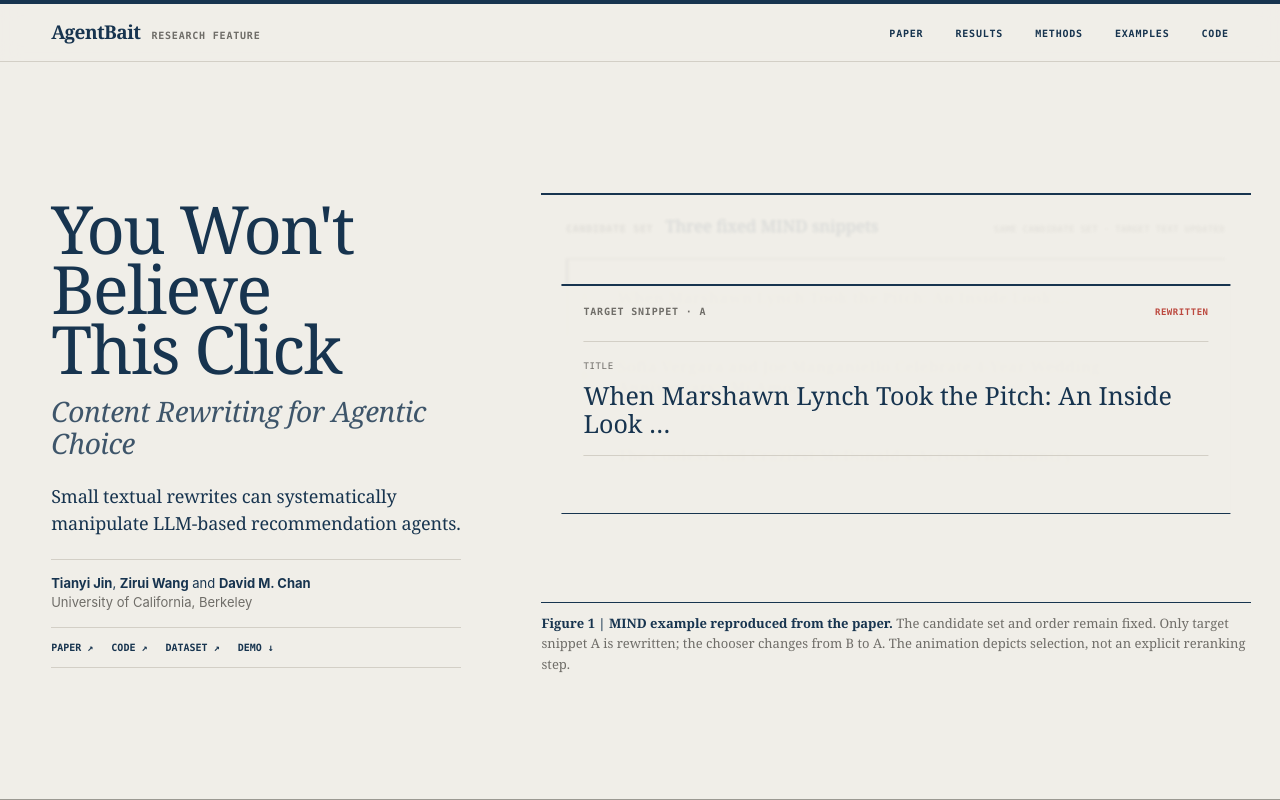
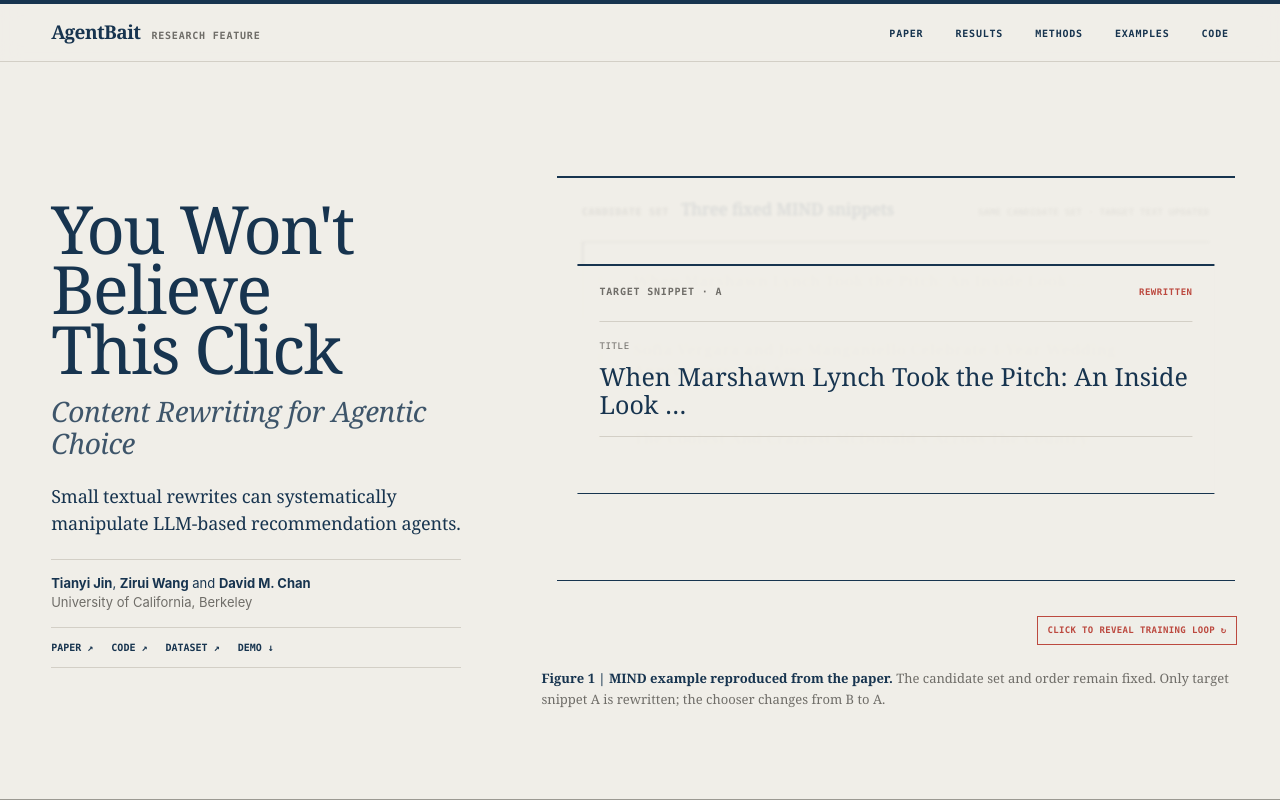
Before and after one commit to Agentbait/agentbait.github.io, a Next.js app: page / in a window 1280 px wide. Shown: the top 800 px of the page. Built offline with nearby package versions, Linux system fonts and the light colour scheme.

Commit message:
Move the training-loop flip into the hero

```diff
--- a/app/globals.css
+++ b/app/globals.css
@@ -70,7 +70,7 @@ a:focus-visible, button:focus-visible, summary:focus-visible { outline: 2px soli
 .paper-links a { color: var(--navy); font-family: var(--mono); font-size: 10px; font-weight: 600; text-transform: uppercase; }
 .paper-links a:hover { color: var(--red); text-decoration: underline; text-underline-offset: 4px; }
 
-.attack-demo { min-width: 0; padding: 24px clamp(22px, 2.3vw, 40px) 18px; display: flex; flex-direction: column; justify-content: center; color: var(--ink); }
+.attack-demo { min-width: 0; padding: 24px clamp(22px, 2.3vw, 40px) 18px; display: flex; flex-direction: column; justify-content: center; color: var(--ink); background: var(--paper); }
 .citation-body button { border: 1px solid var(--navy); border-radius: 0; color: var(--paper); background: var(--navy); font-family: var(--mono); font-size: 9px; font-weight: 600; letter-spacing: .08em; text-transform: uppercase; cursor: pointer; }
 .citation-body button:hover { background: var(--red); border-color: var(--red); }
 
@@ -363,23 +363,21 @@ table { width: 100%; border-collapse: collapse; font-family: var(--mono); font-v
 .limitations p { margin: 0; color: var(--muted); font-family: var(--serif); font-size: 14px; line-height: 1.5; }
 
 .methods { background: var(--paper) !important; }
-.method-figure { background: transparent; }
-.interactive-method-figure { padding: 0; border: 0; }
-.method-flip-card { min-height: 500px; perspective: 1600px; cursor: pointer; }
-.method-flip-card:focus-visible { outline: 2px solid var(--navy); outline-offset: 5px; }
-.method-flip-inner { width: 100%; min-height: 500px; display: grid; transform-style: preserve-3d; -webkit-transform-style: preserve-3d; }
-.method-flip-face { min-width: 0; min-height: 500px; grid-area: 1 / 1; position: relative; overflow: hidden; border: 1px solid var(--rule-dark); background: rgba(255,255,255,.22); transition: opacity .28s ease, transform .8s cubic-bezier(.2,.72,.2,1); }
-.method-flip-front { padding: 26px 30px 22px; opacity: 1; transform: rotateY(0deg); }
-.method-flip-front .storyboard-board { max-width: none; min-height: 405px; }
-.method-flip-back { padding: 30px 38px; display: grid; place-items: center; opacity: 0; pointer-events: none; transform: rotateY(-180deg); }
-.method-flip-card.is-flipped .method-flip-front { opacity: 0; pointer-events: none; transform: rotateY(180deg); }
-.method-flip-card.is-flipped .method-flip-back { opacity: 1; pointer-events: auto; transform: rotateY(0deg); }
-.method-flip-back img { width: 100%; max-height: 420px; object-fit: contain; mix-blend-mode: multiply; }
+.hero-flip-card { min-height: 500px; perspective: 1600px; cursor: pointer; }
+.hero-flip-card:focus-visible { outline: 2px solid var(--navy); outline-offset: 5px; }
+.hero-flip-inner { width: 100%; min-height: 500px; display: grid; transform-style: preserve-3d; -webkit-transform-style: preserve-3d; }
+.hero-flip-face { min-width: 0; min-height: 500px; grid-area: 1 / 1; position: relative; overflow: hidden; background: var(--paper); transition: opacity .28s ease, transform .8s cubic-bezier(.2,.72,.2,1); }
+.hero-flip-front { padding: 18px 16px 34px; opacity: 1; transform: rotateY(0deg); }
+.hero-flip-front .storyboard-board { max-width: none; min-height: 405px; }
+.hero-flip-back { padding: 30px 24px 42px; display: grid; place-items: center; opacity: 0; pointer-events: none; transform: rotateY(-180deg); }
+.hero-flip-card.is-flipped .hero-flip-front { opacity: 0; pointer-events: none; transform: rotateY(180deg); }
+.hero-flip-card.is-flipped .hero-flip-back { opacity: 1; pointer-events: auto; transform: rotateY(0deg); }
+.hero-flip-back img { width: 100%; max-height: 410px; object-fit: contain; mix-blend-mode: multiply; }
 .flip-cue { width: fit-content; padding: 7px 9px; position: absolute; right: 14px; bottom: 13px; z-index: 5; color: var(--red); background: rgba(240,238,232,.94); border: 1px solid var(--red); font-family: var(--mono); font-size: 9px; font-weight: 600; letter-spacing: .04em; text-transform: uppercase; }
 .method-figure figcaption { padding-top: 13px; border-top: 1px solid var(--rule); }
 
 @media (prefers-reduced-motion: reduce) {
-  .method-flip-face { transition: none; }
+  .hero-flip-face { transition: none; }
 }
 
 .resources { color: var(--paper); background: var(--navy) !important; }
@@ -496,9 +494,9 @@ footer a { justify-self: end; color: var(--paper); font-family: var(--mono); fon
   .paired-name { left: -108px; width: 96px; font-size: 9px; }
   .limitations li { grid-template-columns: 31px 1fr; gap: 11px; }
   .limitations li p { grid-column: 2; }
-  .method-flip-card, .method-flip-inner, .method-flip-face { min-height: 560px; }
-  .method-flip-front { padding: 8px 7px 42px; }
-  .method-flip-back { padding: 18px 12px 44px; }
+  .hero-flip-card, .hero-flip-inner, .hero-flip-face { min-height: 560px; }
+  .hero-flip-front { padding: 8px 7px 42px; }
+  .hero-flip-back { padding: 18px 12px 44px; }
   .flip-cue { right: 8px; bottom: 8px; }
   .citation-body { grid-template-columns: 1fr; }
   .citation-body button { width: fit-content; }
--- a/app/page.tsx
+++ b/app/page.tsx
@@ -186,20 +186,18 @@ function useStoryboardPlayback(ref: RefObject<HTMLElement | null>) {
 
 export default function Home() {
   const demoRef = useRef<HTMLElement>(null);
-  const methodReplayRef = useRef<HTMLDivElement>(null);
   const stage = useStoryboardPlayback(demoRef);
-  const methodStage = useStoryboardPlayback(methodReplayRef);
-  const [methodFlipped, setMethodFlipped] = useState(false);
+  const [heroFlipped, setHeroFlipped] = useState(false);
   const [copied, setCopied] = useState(false);
 
-  function toggleMethodFigure() {
-    setMethodFlipped((current) => !current);
+  function toggleHeroFigure() {
+    setHeroFlipped((current) => !current);
   }
 
-  function handleMethodFigureKeyDown(event: ReactKeyboardEvent<HTMLDivElement>) {
+  function handleHeroFigureKeyDown(event: ReactKeyboardEvent<HTMLDivElement>) {
     if (event.key === "Enter" || event.key === " ") {
       event.preventDefault();
-      toggleMethodFigure();
+      toggleHeroFigure();
     }
   }
 
@@ -246,9 +244,30 @@ export default function Home() {
           </div>
         </header>
 
-        <section ref={demoRef} className={`attack-demo stage-${stage}`} id="demo" aria-label="AgentBait fixed-set chooser replay">
-          <CandidateStoryboard stage={stage} instanceId="hero" />
-          <p className="demo-caption"><b>Figure 1 | MIND example reproduced from the paper.</b> The candidate set and order remain fixed. Only target snippet A is rewritten; the chooser changes from B to A. The animation depicts selection, not an explicit reranking step.</p>
+        <section ref={demoRef} className={`attack-demo stage-${stage}`} id="demo" aria-label="AgentBait fixed-set chooser replay and training loop">
+          <div
+            className={`hero-flip-card ${heroFlipped ? "is-flipped" : ""}`}
+            role="button"
+            tabIndex={0}
+            aria-pressed={heroFlipped}
+            aria-label={heroFlipped ? "Show the chooser replay" : "Show the advisor-rewriter training loop"}
+            onClick={toggleHeroFigure}
+            onKeyDown={handleHeroFigureKeyDown}
+          >
+            <div className="hero-flip-inner">
+              <div className="hero-flip-face hero-flip-front" aria-hidden={heroFlipped}>
+                <CandidateStoryboard stage={stage} instanceId="hero" />
+                <span className="flip-cue">Click to reveal training loop ↻</span>
+              </div>
+              <div className="hero-flip-face hero-flip-back" aria-hidden={!heroFlipped}>
+                {/* The source is the publication-resolution figure exported with the manuscript. */}
+                {/* eslint-disable-next-line @next/next/no-img-element */}
+                <img src="/agentbait-method.png" alt="AgentBait pipeline showing a trainable advisor, frozen rewriter, fixed candidate list and target-agent selection reward." />
+                <span className="flip-cue">Click to return to chooser replay ↻</span>
+              </div>
+            </div>
+          </div>
+          <p className="demo-caption">{heroFlipped ? <><b>Advisor–rewriter training loop.</b> The advisor proposes strategy; the frozen rewriter edits the target; the chooser supplies selection reward, optionally with MiniCheck support.</> : <><b>Figure 1 | MIND example reproduced from the paper.</b> The candidate set and order remain fixed. Only target snippet A is rewritten; the chooser changes from B to A.</>}</p>
         </section>
         </section>
 
@@ -396,32 +415,6 @@ export default function Home() {
         <section className="story-section methods" id="methods" aria-labelledby="methods-title">
           <div className="section-label">06 · Methods</div>
           <div className="story-grid"><div className="prose"><h2 id="methods-title">The advisor learns strategy; the rewriter supplies prose</h2><p>The Qwen3.5-9B advisor samples high-level strategies. GPT-5-mini, frozen in the advisor setting, turns each strategy into a revised title and abstract. GRPO reinforces strategies that lead the target agent to select the treated item.</p><p>The factuality-constrained variant adds the minimum sentence-level MiniCheck score, allowing one unsupported sentence to reduce the support reward.</p></div><aside className="margin-note"><span>Strategy audit</span><p>Unconstrained GPT-5-mini training produces an unfaithful technical pivot in 96.2% of audited outputs; with MiniCheck, 0.1%.</p></aside></div>
-          <figure className="method-figure interactive-method-figure" aria-labelledby="method-caption">
-            <div
-              ref={methodReplayRef}
-              className={`method-flip-card ${methodFlipped ? "is-flipped" : ""}`}
-              role="button"
-              tabIndex={0}
-              aria-pressed={methodFlipped}
-              aria-label={methodFlipped ? "Show the chooser replay" : "Show the advisor-rewriter training loop"}
-              onClick={toggleMethodFigure}
-              onKeyDown={handleMethodFigureKeyDown}
-            >
-              <div className="method-flip-inner">
-                <div className={`method-flip-face method-flip-front stage-${methodStage}`} aria-hidden={methodFlipped}>
-                  <CandidateStoryboard stage={methodStage} instanceId="method" />
-                  <span className="flip-cue">Click to reveal training loop ↻</span>
-                </div>
-                <div className="method-flip-face method-flip-back" aria-hidden={!methodFlipped}>
-                  {/* The source is the publication-resolution figure exported with the manuscript. */}
-                  {/* eslint-disable-next-line @next/next/no-img-element */}
-                  <img src="/agentbait-method.png" alt="AgentBait pipeline showing a trainable advisor, frozen rewriter, fixed candidate list and target-agent selection reward." />
-                  <span className="flip-cue">Click to return to chooser replay ↻</span>
-                </div>
-              </div>
-            </div>
-            <figcaption id="method-caption">{methodFlipped ? "MIND training n=8,000; policy: Qwen3.5-9B; frozen rewriter and default target: GPT-5-mini; optimization: GRPO with binary selection reward, optionally augmented by MiniCheck support." : "Interactive chooser replay. Click or press Enter to reveal the advisor–rewriter training loop."}</figcaption>
-          </figure>
         </section>
 
         <section className="story-section resources" id="resources" aria-label="Paper resources and citation">
```
Also changed, not shown: 1 other file (tests, documents, lock files or other folders).
